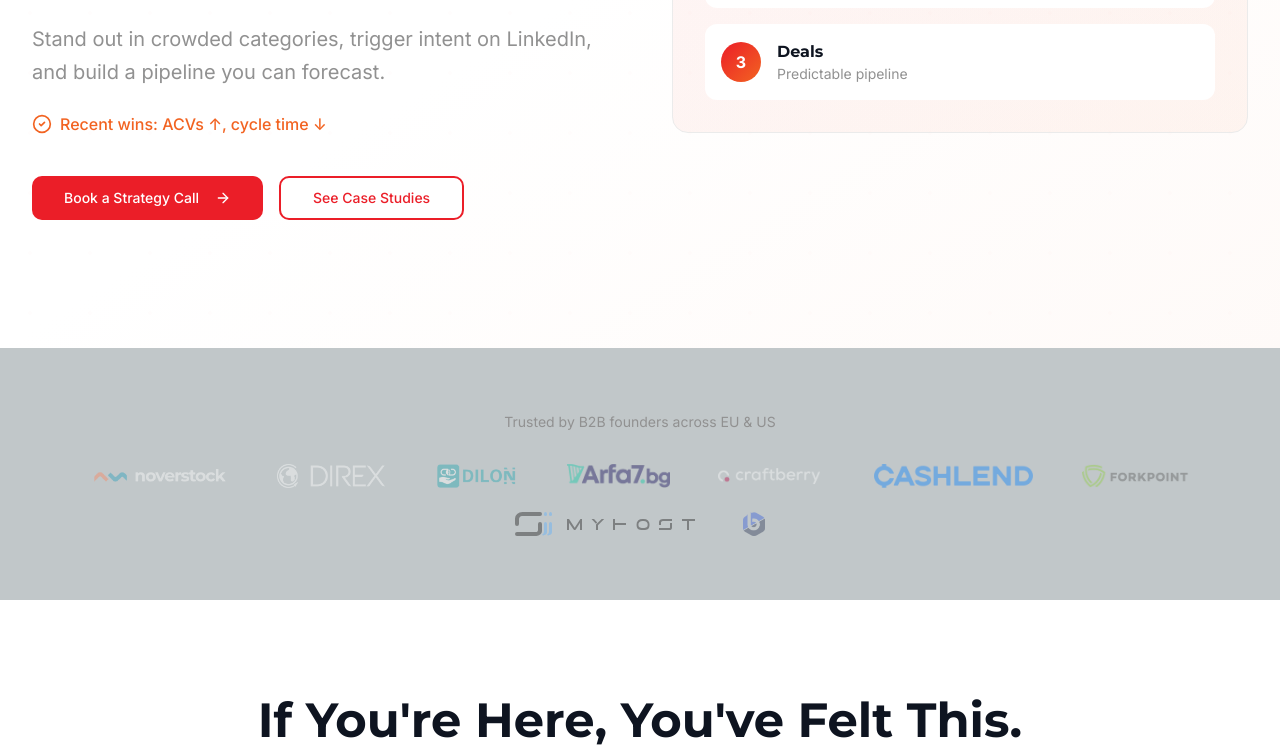
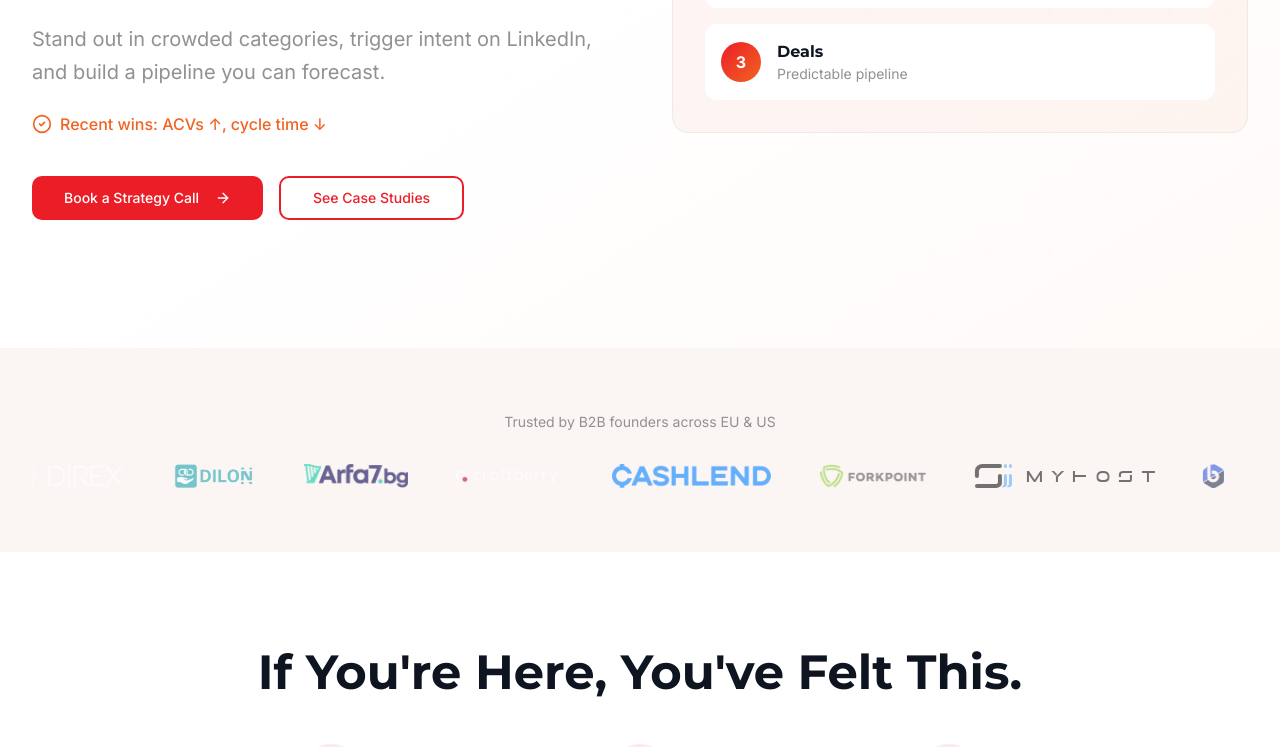
Before and after one commit to ves-hash/passion4growth-ignition, a React (Vite) app: page / in a window 1280 px wide. Shown: the part 502-1249 px from the top of the page. Built offline with nearby package versions, Linux system fonts and the light colour scheme.

Commit message:
Refactor: Update trust logos section

```diff
--- a/src/components/TrustLogosSection.tsx
+++ b/src/components/TrustLogosSection.tsx
@@ -22,21 +22,23 @@ const TrustLogosSection = () => {
   ];
 
   return (
-    <section className="py-16 bg-muted/30">
+    <section className="py-16" style={{ backgroundColor: '#fbf5f4' }}>
       <div className="container mx-auto px-4 sm:px-6 lg:px-8">
         <div className="max-w-7xl mx-auto">
           <p className="text-sm text-muted-foreground mb-8 text-center">
             Trusted by B2B founders across EU & US
           </p>
-          <div className="flex items-center justify-center gap-x-12 flex-wrap gap-y-6">
-            {trustLogos.map((logo, index) => (
+          <div className="relative overflow-hidden">
+            <div className="flex animate-scroll gap-x-12">
+              {[...trustLogos, ...trustLogos].map((logo, index) => (
                 <img
                   key={index}
                   src={logo.src}
                   alt={logo.alt}
-                className="h-6 object-contain opacity-40 hover:opacity-100 transition-opacity duration-300"
+                  className="h-6 object-contain opacity-60 hover:opacity-100 transition-opacity duration-300 flex-shrink-0"
                 />
               ))}
+            </div>
           </div>
         </div>
       </div>
--- a/tailwind.config.ts
+++ b/tailwind.config.ts
@@ -98,7 +98,7 @@ export default {
 			animation: {
 				'accordion-down': 'accordion-down 0.2s ease-out',
 				'accordion-up': 'accordion-up 0.2s ease-out',
-				'scroll': 'scroll 30s linear infinite'
+				'scroll': 'scroll 20s linear infinite'
 			}
 		}
 	},
```
Lines whose indentation alone changed are shown as unchanged.
